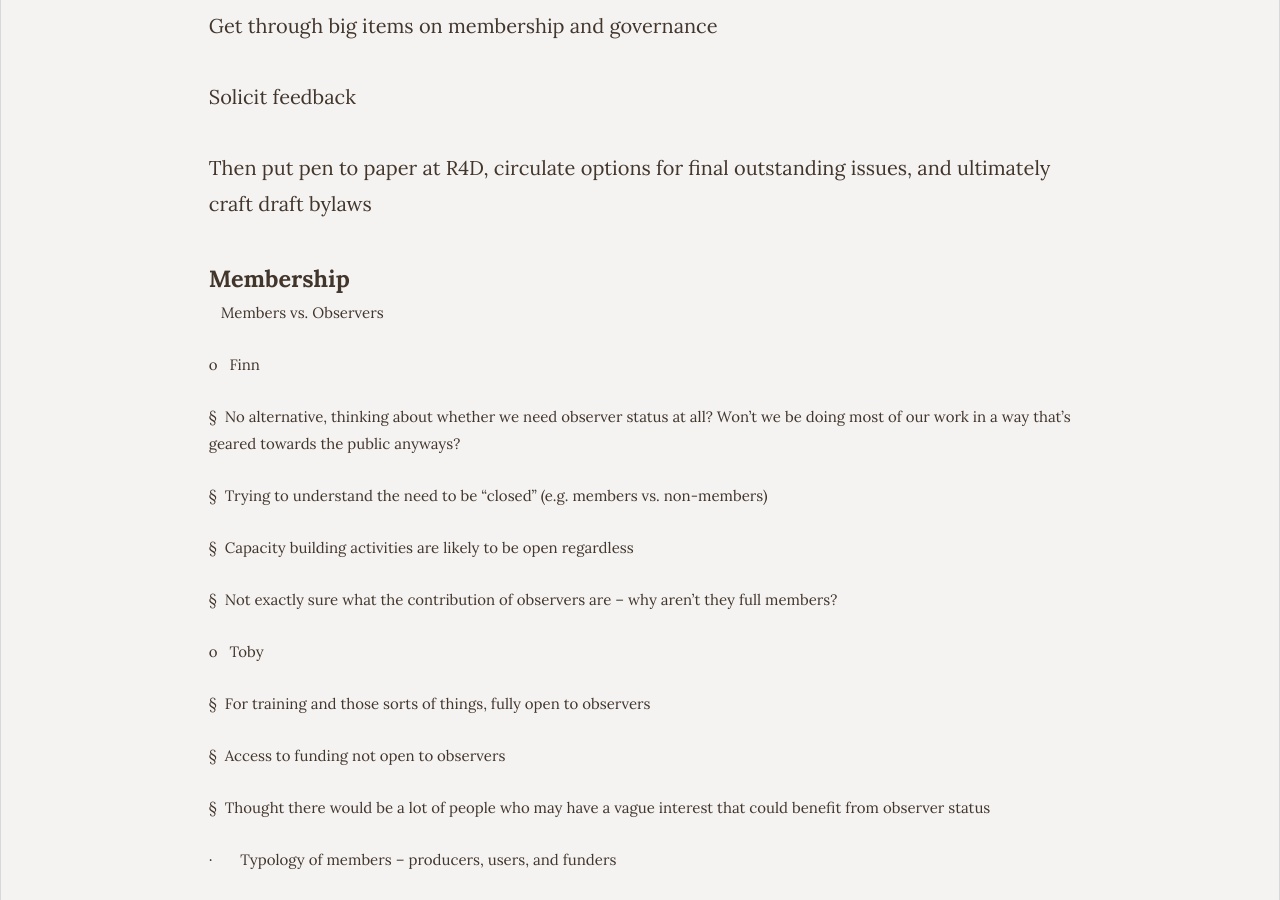
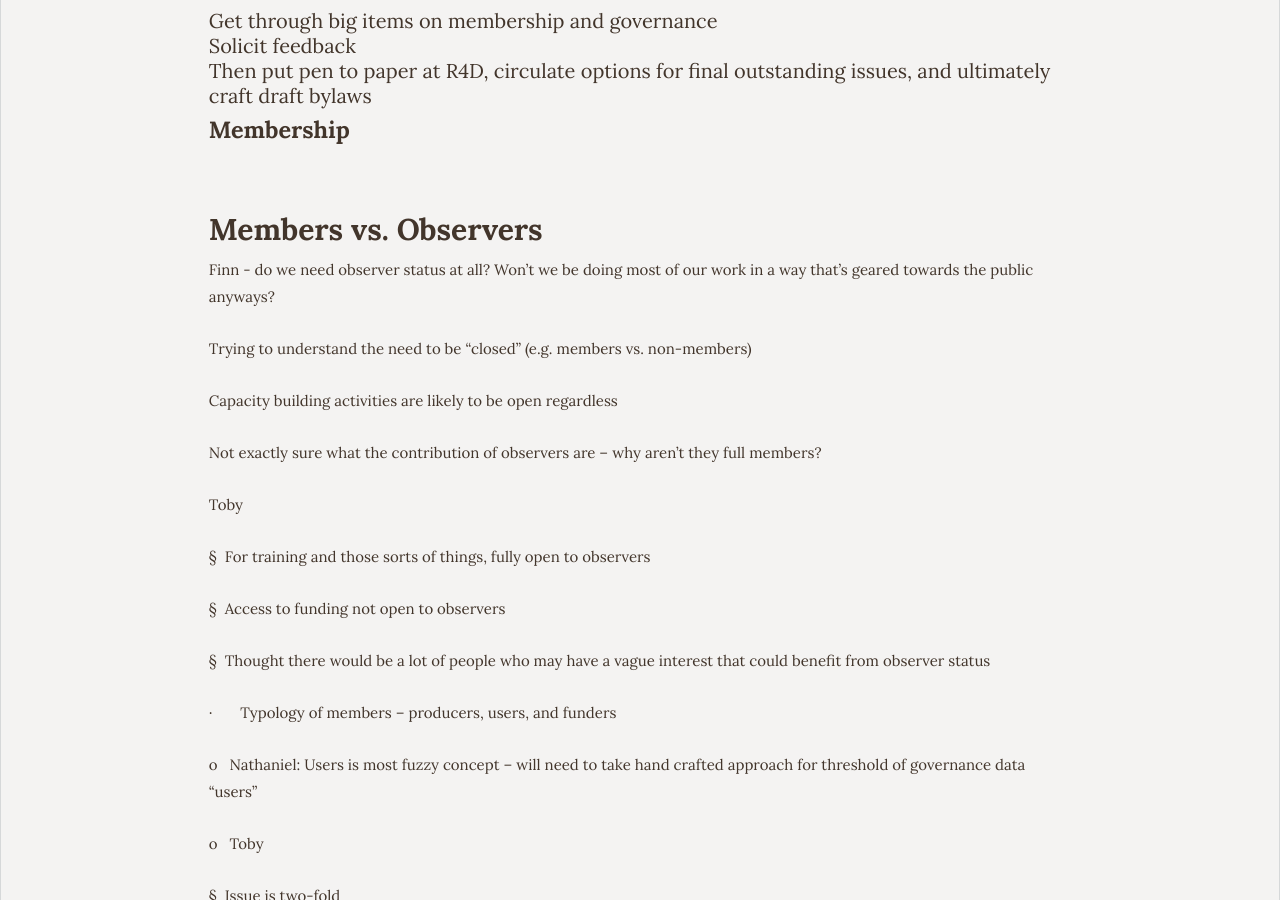
Before and after one commit to GovernanceDataAlliance/GDA-Dashboard, a Jekyll site: the page built from blog/_posts/2016-02-25-governance-an-membership-meeting.md, in a window 1280 px wide and 900 px high, scrolled down 611 px. Built offline with Jekyll 4.4.1, drawn with Linux system fonts in a browser that asks for light colours.

Commit message:
Updated 2016-02-25-governance-an-membership-meeting.md

```diff
--- a/blog/_posts/2016-02-25-governance-an-membership-meeting.md
+++ b/blog/_posts/2016-02-25-governance-an-membership-meeting.md
@@ -13,37 +13,20 @@ title: "Governance and Membership Meeting "
 **Agenda:**
 
 + Get through big items on membership and governance
-
 + Solicit feedback
-
-+ Then put pen to paper at R4D, circulate options
-for final outstanding issues, and ultimately craft draft bylaws
++ Then put pen to paper at R4D, circulate options for final outstanding issues, and ultimately craft draft bylaws
 
 ### **Membership**
 
-Members vs. Observers
+## Members vs. Observers
+Finn - do we need observer status at all? Won’t we be doing most of our work in a way that’s geared towards the public anyways?
 
-o
-Finn
+Trying to understand the need to be “closed” (e.g. members vs. non-members)
 
-§
-No alternative, thinking about whether we need
-observer status at all? Won’t we be doing most of our work in a way that’s
-geared towards the public anyways?
+Capacity building activities are likely to be open regardless
 
-§
-Trying to understand the need to be “closed”
-(e.g. members vs. non-members)
+Not exactly sure what the contribution of observers are – why aren’t they full members?
 
-§
-Capacity building activities are likely to be
-open regardless
-
-§
-Not exactly sure what the contribution of
-observers are – why aren’t they full members?
-
-o
 Toby
 
 §
@@ -245,7 +228,7 @@ difference between members other than possibly voting rights
 Individuals otherwise full members, including access
 to funding
 
-**Governance**
+### **Governance**
 
 ·
 Steering committee
```
